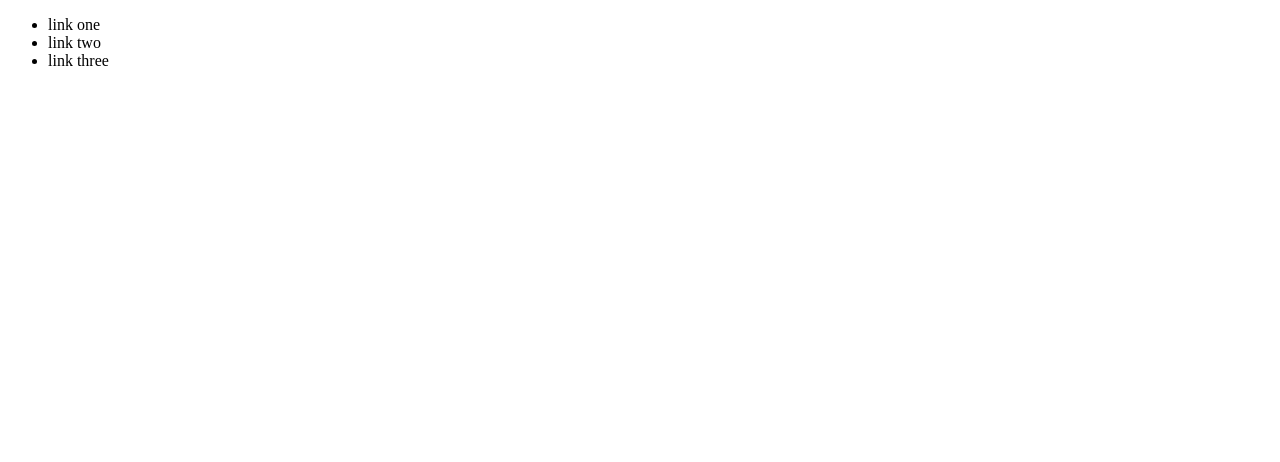
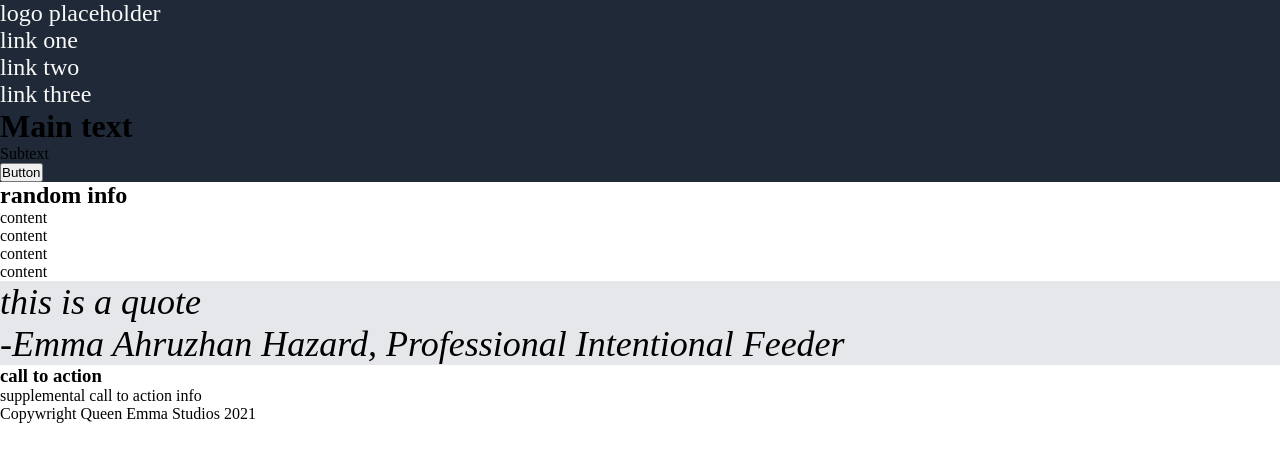
Before and after one commit to aidanjc19/Odin-Project-Landing-Page, a plain HTML site: page index.html in a window 1280 px wide. Drawn offline with Linux system fonts and the light colour scheme.

Commit message:
fleshed out html

```diff
--- a/index.html
+++ b/index.html
@@ -5,20 +5,53 @@
     <meta http-equiv="X-UA-Compatible" content="IE=edge">
     <meta name="viewport" content="width=device-width, initial-scale=1.0">
     <title>Document</title>
+    <link rel="stylesheet" href="style.css">
 </head>
 <body>
     <div class="header">
-
+        <p class="header-logo">logo placeholder</p>
         <ul>
             <li>link one</li>
             <li>link two</li>
             <li>link three</li>
         </ul>
     </div>
-    <div class="intro"></div>
-    <div class="info"></div>
-    <div class="quote"></div>
-    <div class="help"></div>
-    <div class="footer"></div>
+    <div class="main">
+        <div class="intro">
+            <div>
+                <h1>Main text</h1>
+                <p>Subtext</p>
+                <button>Button</button>
+            </div>
+        </div>
+        <div class="info">
+            <h2>random info</h2>
+            <div class="info1">
+                <p>content</p>
+            </div>
+            <div class="info2">
+                <p>content</p>
+            </div>
+            <div class="info3">
+                <p>content</p>
+            </div>
+            <div class="info4">
+                <p>content</p>
+            </div>
+        </div>
+        <div class="quote">
+            <p class="quote">this is a quote</p>
+            <p class="creds">-Emma Ahruzhan Hazard, Professional Intentional Feeder</p>
+        </div>
+        <div class="help">
+            <div class="container">
+                <h3>call to action</h3>
+                <p>supplemental call to action info</p>
+            </div>
+        </div>
+    </div>
+    <div class="footer">
+        <p>Copywright Queen Emma Studios 2021</p>
+    </div>
 </body>
 </html>
--- a/style.css
+++ b/style.css
@@ -1,3 +1,8 @@
+* {
+    margin: 0;
+    padding: 0;
+}
+
 body {
     display: flex;
     flex-direction: column;
```
